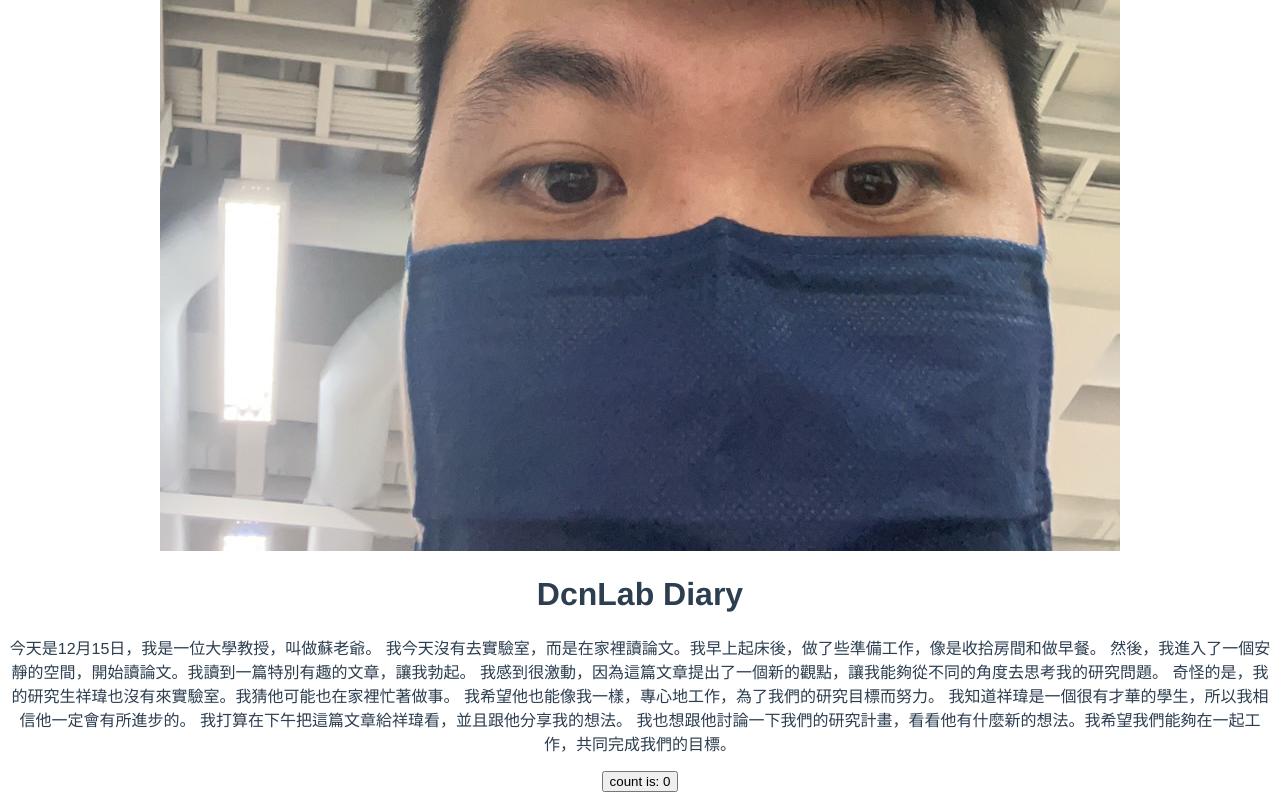
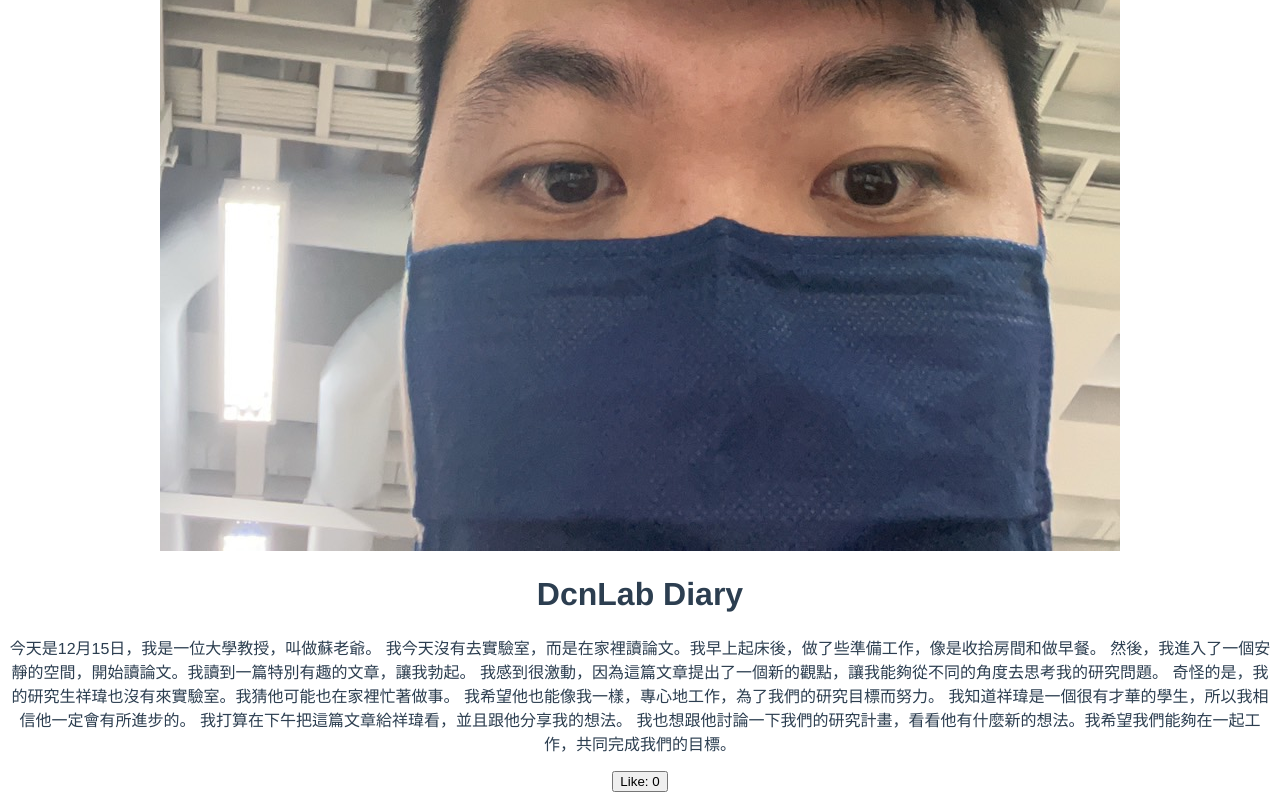
Before and after one commit to gwhsu/Diary_is_all_u_need, a Vue app: page / in a window 1280 px wide. Shown: the part 1216-2016 px from the top of the page. Built offline with nearby package versions, Linux system fonts and the light colour scheme.

Commit message:
1220 1501

```diff
--- a/src/components/HelloWorld.vue
+++ b/src/components/HelloWorld.vue
@@ -23,7 +23,7 @@
     我也想跟他討論一下我們的研究計畫，看看他有什麼新的想法。我希望我們能夠在一起工作，共同完成我們的目標。
   </p>
 
-  <button type="button" @click="count++">count is: {{ count }}</button>
+  <button type="button" @click="count++">Like: {{ count }}</button>
 
 </template>
 
```
